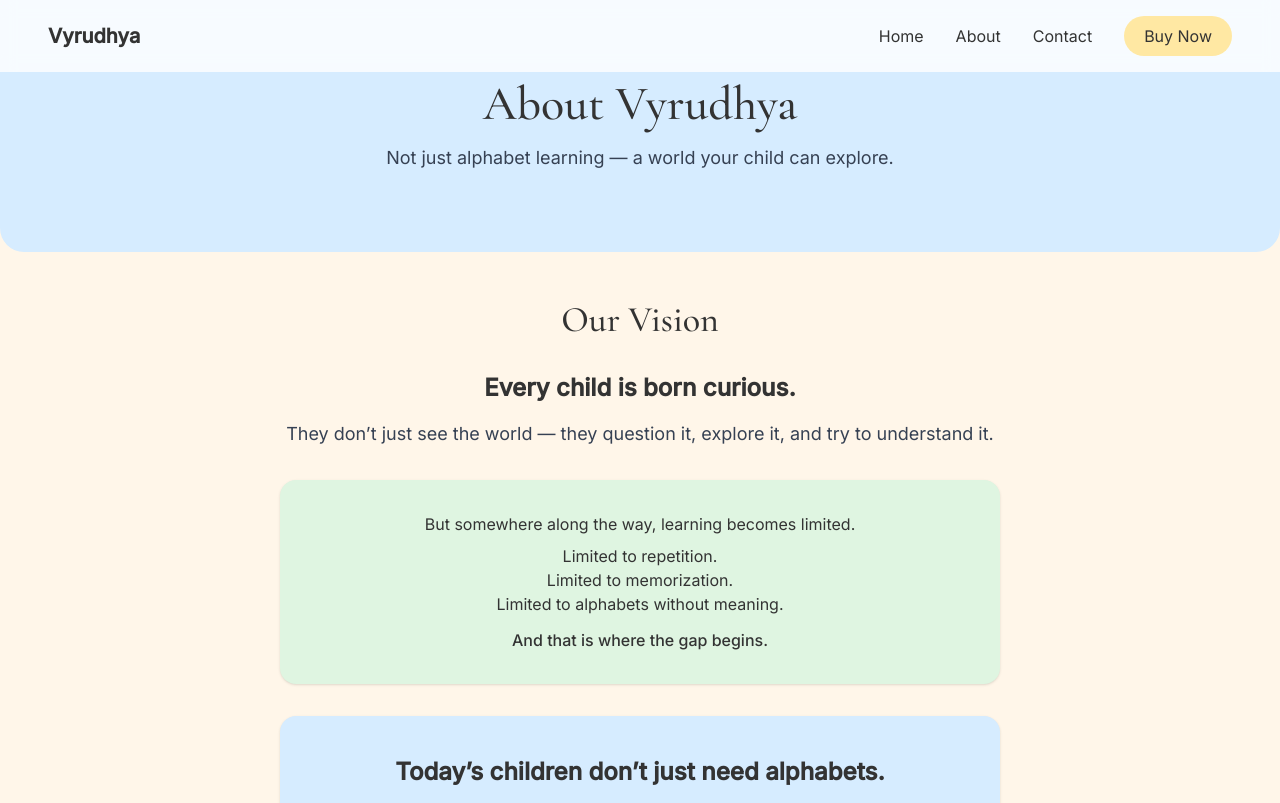
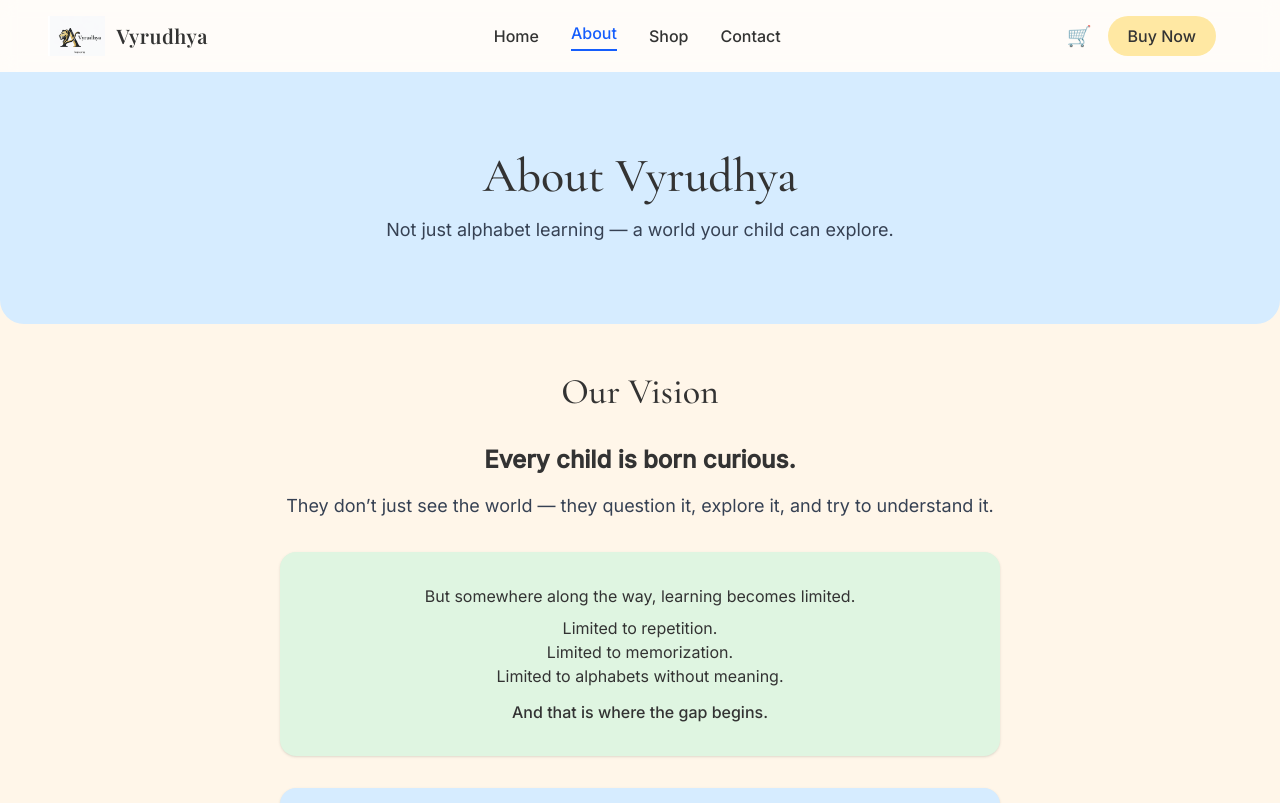
Before and after one commit to docvenkat/vyrudhya, a Next.js app: page /about in a window 1280 px wide. Shown: the top 803 px of the page. Built offline with nearby package versions, Linux system fonts and the light colour scheme.

Commit message:
Fix mobile navbar links

```diff
--- a/app/globals.css
+++ b/app/globals.css
@@ -1,3 +1,8 @@
+/* 🔥 RESET DEFAULT MARGIN */
+body {
+  margin: 0;
+  padding: 0;
+}
 @import "tailwindcss";
 
 :root {
--- a/app/page.js
+++ b/app/page.js
@@ -85,13 +85,13 @@ export default function Home() {
               className="bg-[#fffaf2] p-5 rounded-2xl shadow-sm hover:shadow-lg transition duration-300 flex flex-col items-center justify-center"
             >
               {/* ICON FIX */}
-              <div className="w-14 h-14 flex items-center justify-center mb-3 overflow-visible">
-  <img
-    src={item.img}
-    alt={item.text}
-    className="w-20 h-20 object-contain transition duration-300 hover:scale-110"
-  />
-</div>
+              <div className="w-14 h-14 flex items-center justify-center mb-3">
+                <img
+                  src={item.img}
+                  alt={item.text}
+                  className="max-w-full max-h-full object-contain"
+                />
+              </div>
 
               <p className="text-sm font-medium text-gray-700 text-center">
                 {item.text}
--- a/components/Navbar.js
+++ b/components/Navbar.js
@@ -1,59 +1,98 @@
 "use client";
 
-import { useState, useEffect } from "react";
-import Link from "next/link";
+import { usePathname } from "next/navigation";
+import { useEffect, useState } from "react";
+import { Playfair_Display } from "next/font/google";
+
+// Premium brand font
+const playfair = Playfair_Display({
+  subsets: ["latin"],
+  weight: ["600"],
+});
 
 export default function Navbar() {
+  const pathname = usePathname();
+  const [scrolled, setScrolled] = useState(false);
   const [menuOpen, setMenuOpen] = useState(false);
-  const [scrolled, setScrolled] = useState(false);
+  const [shopOpen, setShopOpen] = useState(false);
 
-  // Scroll effect (premium)
+  // Scroll effect
   useEffect(() => {
-    const handleScroll = () => {
-      setScrolled(window.scrollY > 10);
-    };
-
+    const handleScroll = () => setScrolled(window.scrollY > 10);
     window.addEventListener("scroll", handleScroll);
     return () => window.removeEventListener("scroll", handleScroll);
   }, []);
 
+  const linkClass = (path) =>
+    pathname === path
+      ? "text-blue-600 border-b-2 border-blue-600 pb-1"
+      : "hover:text-blue-600";
+
   return (
     <nav
-      className={`fixed top-0 left-0 w-full z-50 transition-all duration-300 ${
+      className={`sticky top-0 z-50 px-6 md:px-12 py-4 flex items-center justify-between transition-all duration-300
+      ${
         scrolled
-          ? "bg-white shadow-md border-b border-gray-200"
-          : "bg-white/80 backdrop-blur"
+          ? "bg-white/90 backdrop-blur-md shadow-md border-b border-gray-200"
+          : "bg-white/70 backdrop-blur-sm"
       }`}
     >
-      <div className="flex justify-between items-center px-6 md:px-12 py-4">
 
-        {/* LOGO */}
-        <Link href="/" className="text-xl font-semibold">
+      {/* LOGO + BRAND */}
+      <a href="/" className="flex items-center space-x-3">
+        <img
+          src="/logo.png"
+          alt="Vyrudhya Logo"
+          className="h-10 w-auto"
+        />
+        <span className={`${playfair.className} text-xl font-semibold tracking-wide`}>
           Vyrudhya
-        </Link>
+        </span>
+      </a>
 
-        {/* DESKTOP MENU */}
-        <div className="hidden md:flex gap-8 items-center">
+      {/* DESKTOP MENU */}
+      <div className="hidden md:flex items-center space-x-8 font-medium text-[var(--text)]">
 
-          <Link href="/" className="hover:text-blue-600">
-            Home
-          </Link>
+        <a href="/" className={linkClass("/")}>Home</a>
 
-          <Link href="/about" className="hover:text-blue-600">
-            About
-          </Link>
+        <a href="/about" className={linkClass("/about")}>About</a>
 
-          <Link href="/contact" className="hover:text-blue-600">
-            Contact
-          </Link>
+        {/* SHOP DROPDOWN */}
+        <div
+          className="relative"
+          onMouseEnter={() => setShopOpen(true)}
+          onMouseLeave={() => setShopOpen(false)}
+        >
+          <span className="cursor-pointer hover:text-blue-600">
+            Shop
+          </span>
 
-          <button className="bg-[var(--yellow)] px-5 py-2 rounded-full hover:scale-105 transition">
-            Buy Now
-          </button>
-
+          {shopOpen && (
+            <div className="absolute top-8 left-0 bg-white shadow-md rounded-xl p-4 w-48">
+              <a href="#" className="block py-1 hover:text-blue-600">Animals</a>
+              <a href="#" className="block py-1 hover:text-blue-600">Space</a>
+              <a href="#" className="block py-1 hover:text-blue-600">Fruits</a>
+              <a href="#" className="block py-1 hover:text-blue-600">India</a>
+            </div>
+          )}
         </div>
 
-        {/* HAMBURGER */}
+        <a href="/contact" className={linkClass("/contact")}>Contact</a>
+
+      </div>
+
+      {/* RIGHT SIDE */}
+      <div className="flex items-center space-x-4">
+
+        {/* CART ICON */}
+        <span className="text-xl cursor-pointer">🛒</span>
+
+        {/* BUY BUTTON */}
+        <button className="hidden md:block bg-[var(--yellow)] px-5 py-2 rounded-full font-medium hover:scale-105 transition">
+          Buy Now
+        </button>
+
+        {/* MOBILE MENU BUTTON */}
         <button
           className="md:hidden text-2xl"
           onClick={() => setMenuOpen(!menuOpen)}
@@ -65,41 +104,20 @@ export default function Navbar() {
 
       {/* MOBILE MENU */}
       {menuOpen && (
-        <div className="absolute top-16 left-0 w-full bg-white shadow-md flex flex-col items-center py-6 space-y-5 z-50">
+        <div className="absolute top-full left-0 w-full bg-white shadow-md flex flex-col items-center py-4 space-y-4 md:hidden">
 
-          <Link
-            href="/"
-            className="text-lg font-medium"
-            onClick={() => setMenuOpen(false)}
-          >
-            Home
-          </Link>
+          <a href="/" onClick={() => setMenuOpen(false)}>Home</a>
+          <a href="/about" onClick={() => setMenuOpen(false)}>About</a>
+          <a href="/shop" onClick={() => setMenuOpen(false)}>Shop</a>
+          <a href="/contact" onClick={() => setMenuOpen(false)}>Contact</a>
 
-          <Link
-            href="/about"
-            className="text-lg font-medium"
-            onClick={() => setMenuOpen(false)}
-          >
-            About
-          </Link>
-
-          <Link
-            href="/contact"
-            className="text-lg font-medium"
-            onClick={() => setMenuOpen(false)}
-          >
-            Contact
-          </Link>
-
-          <button
-            className="bg-[var(--yellow)] px-6 py-2 rounded-full"
-            onClick={() => setMenuOpen(false)}
-          >
+          <button className="bg-[var(--yellow)] px-5 py-2 rounded-full">
             Buy Now
           </button>
 
         </div>
       )}
+
     </nav>
   );
 }
```
